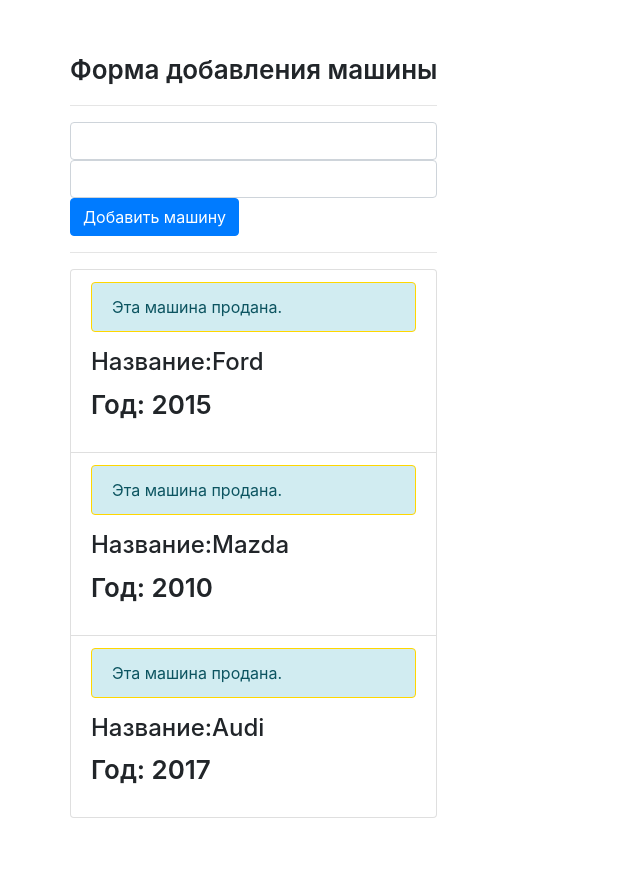
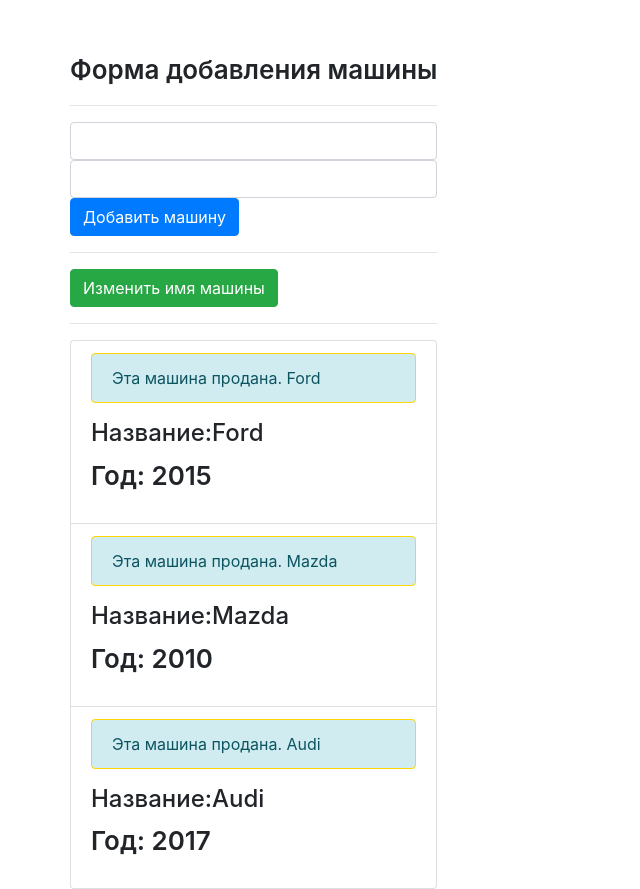
Before and after one commit to EvgenySamohvalov/Home_bookkeeping, an Angular app: page / in a window 1280 px wide. Shown: the whole page, without its empty margins (0-640 px from the left). Before the commit the page ends 818 px from the top, so only its background shows below. Built offline with nearby package versions, Linux system fonts and the light colour scheme.

Commit message:
feat:learn conponent life cycle

```diff
--- a/src/app/car/car.component.html
+++ b/src/app/car/car.component.html
@@ -1,2 +1,2 @@
-<div class="alert alert-info">Эта машина продана.</div>
+<div class="alert alert-info">Эта машина продана. {{name}}</div>
 <ng-content></ng-content>
--- a/src/app/car/car.component.ts
+++ b/src/app/car/car.component.ts
@@ -1,15 +1,50 @@
-import { Component, Input, ContentChild, ElementRef } from '@angular/core';
+import { Component, Input, ContentChild, ElementRef, OnInit, OnChanges, DoCheck, AfterContentInit } from '@angular/core';
 
 @Component({
   selector: 'app-car',
   templateUrl: './car.component.html',
   styleUrls: ['./car.component.less']
 })
-export class CarComponent {
+export class CarComponent implements
+OnInit,
+OnChanges,
+DoCheck,
+AfterContentInit
+{
   @Input('carItem')car : {name: string, year: number};
+  @Input() name : string;
   @ContentChild('carHeading',{ static: false }) carHeading: ElementRef;
 
-  ngAfterViewInet() {
-    console.log(this.carHeading);
+  // ngAfterViewInet() {
+  //   console.log(this.carHeading);
+  // }
+
+
+  ngAfterContentInit() {
+    console.log('ngAfterContentInit');
   }
+  ngAfterViewChecked() {
+    console.log('ngAfterViewChecked');
+  }
+
+  ngDoCheck() {
+    console.log('ngDoCheck');
+  }
+
+  ngOnChanges() {
+    console.log('ngOnChanges');
+  }
+
+  ngOnInit() {
+    console.log('ngOnInit');
+  }
+
+  constructor() {
+    // первый жизненный цикл компонента(загружается сразу после инициализации)
+    console.log('constructor');
+  }
+
+
+
+
 }
--- a/src/app/cars/cars.component.html
+++ b/src/app/cars/cars.component.html
@@ -3,8 +3,11 @@
 <app-add-car (onAddCar)="updateCarList($event)"></app-add-car>
 <hr>
 
+<button class="btn btn-success" (click)="changeCarName()">Изменить имя машины</button>
+
+<hr>
 <div class="list-group">
-    <app-car class="list-group-item" *ngFor="let car of cars" [carItem]="car">
+    <app-car class="list-group-item" *ngFor="let car of cars" [carItem]="car" [name]='car.name'>
         <h4 #carHeading class="list-group-item-heading">Название:{{ car.name }}</h4>
         <p class="list-group-item-text">Год: {{ car.year }}</p>
     </app-car>
--- a/src/app/cars/cars.component.ts
+++ b/src/app/cars/cars.component.ts
@@ -25,4 +25,8 @@
     this.cars.push(car);
   }
 
+  changeCarName() {
+    this.cars[0].name = 'New car name!';
+  }
+
 }
```
